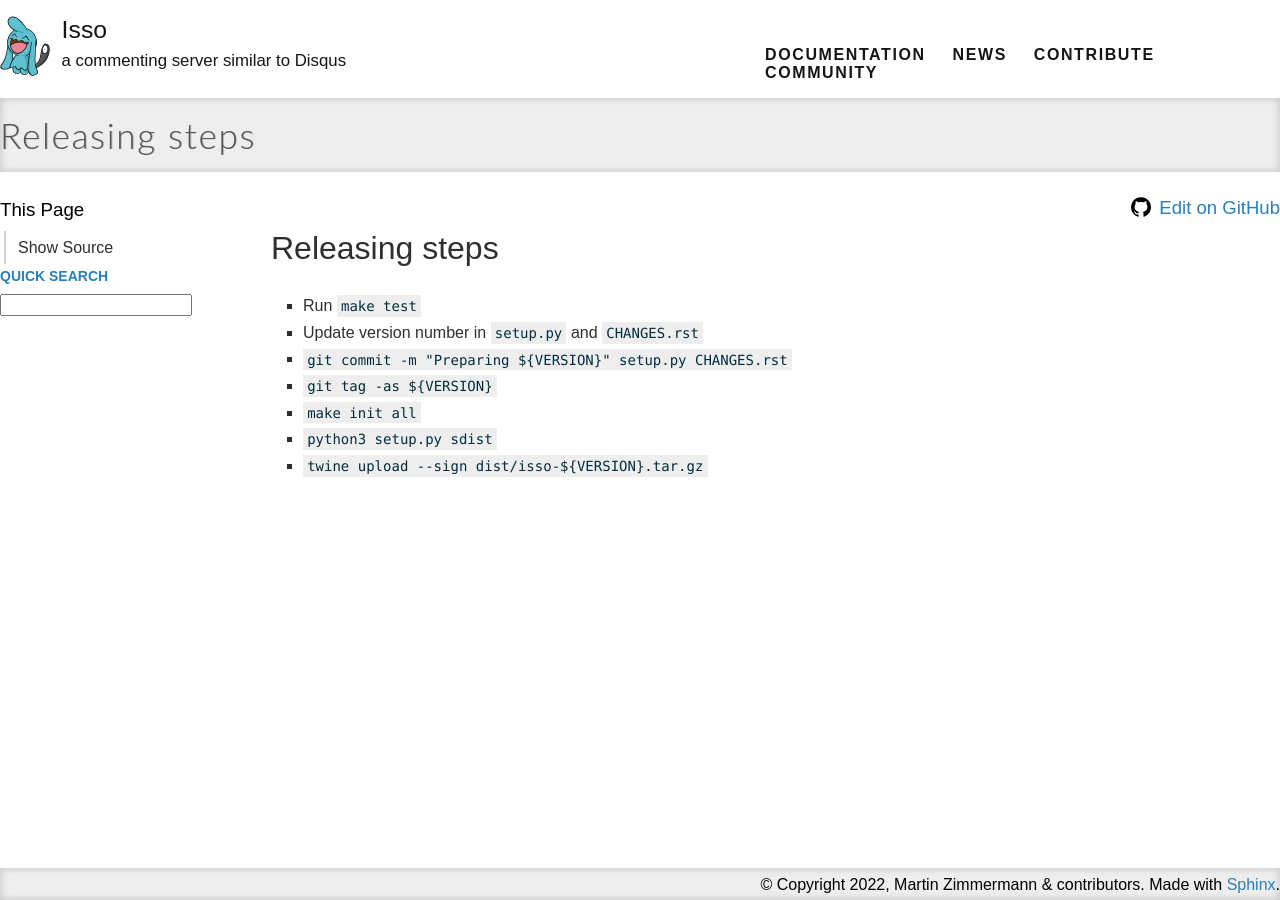
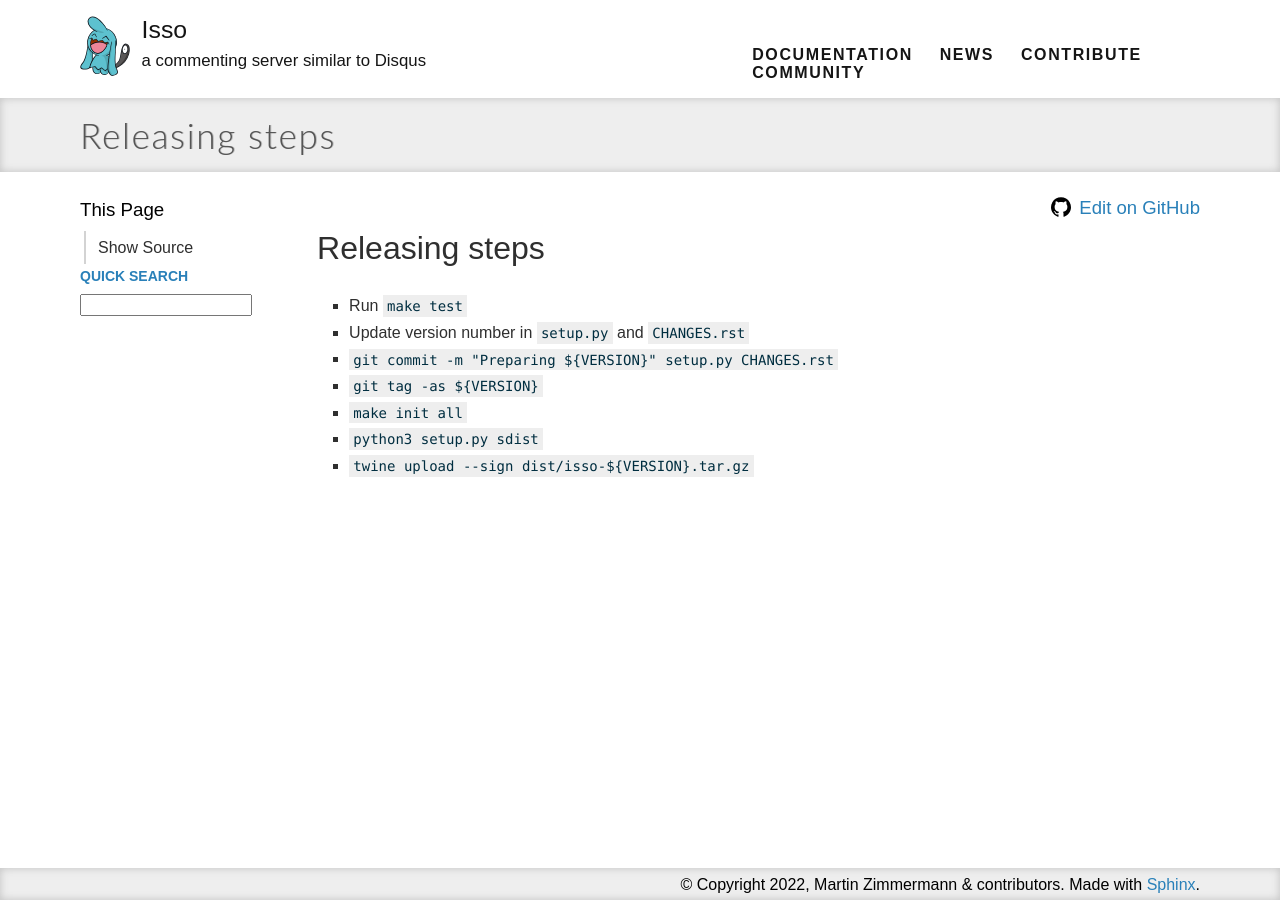
Before and after one commit to isso-comments/isso, a Sphinx documentation site: the page built from docs/releasing.rst, in a window 1280 px wide. Built offline with Sphinx 7.4.7, drawn with Linux system fonts in a browser that asks for light colours.

Commit message:
docs: css: Reduce content width to 70em
Was 80em, but that leaves too high line lengths.

```diff
--- a/docs/_static/css/site.css
+++ b/docs/_static/css/site.css
@@ -33,7 +33,7 @@ body {
 
 .header {
   *zoom: 1;
-  max-width: 80em;
+  max-width: 70em;
   margin-left: auto;
   margin-right: auto;
   padding-top: 1em;
@@ -87,7 +87,7 @@ body {
   box-shadow: inset 0 0 0.5em #c0c0c0; }
   .outer header {
     *zoom: 1;
-    max-width: 80em;
+    max-width: 70em;
     margin-left: auto;
     margin-right: auto;
     padding: 1em 0; }
@@ -105,7 +105,7 @@ body {
       letter-spacing: 0.05em; }
   .outer footer {
     *zoom: 1;
-    max-width: 80em;
+    max-width: 70em;
     margin-left: auto;
     margin-right: auto; }
     .outer footer:before, .outer footer:after {
@@ -115,7 +115,7 @@ body {
       clear: both; }
   .outer .index {
     *zoom: 1;
-    max-width: 80em;
+    max-width: 70em;
     margin-left: auto;
     margin-right: auto;
     padding: 1em; }
@@ -162,7 +162,7 @@ body {
 
 main {
   *zoom: 1;
-  max-width: 80em;
+  max-width: 70em;
   margin-left: auto;
   margin-right: auto;
   margin-top: 1.6em;
--- a/docs/_static/css/site.scss
+++ b/docs/_static/css/site.scss
@@ -2,7 +2,7 @@
 @import "neat/neat";
 
 // Override bourbon _grid.scss
-$max-width: em(1280); // Max-width of the outer container, divided by 16
+$max-width: em(1120); // Max-width of the outer container, divided by 16
 
 $blue: #2980b9;
 $strong-blue: #6ab0de;
```
